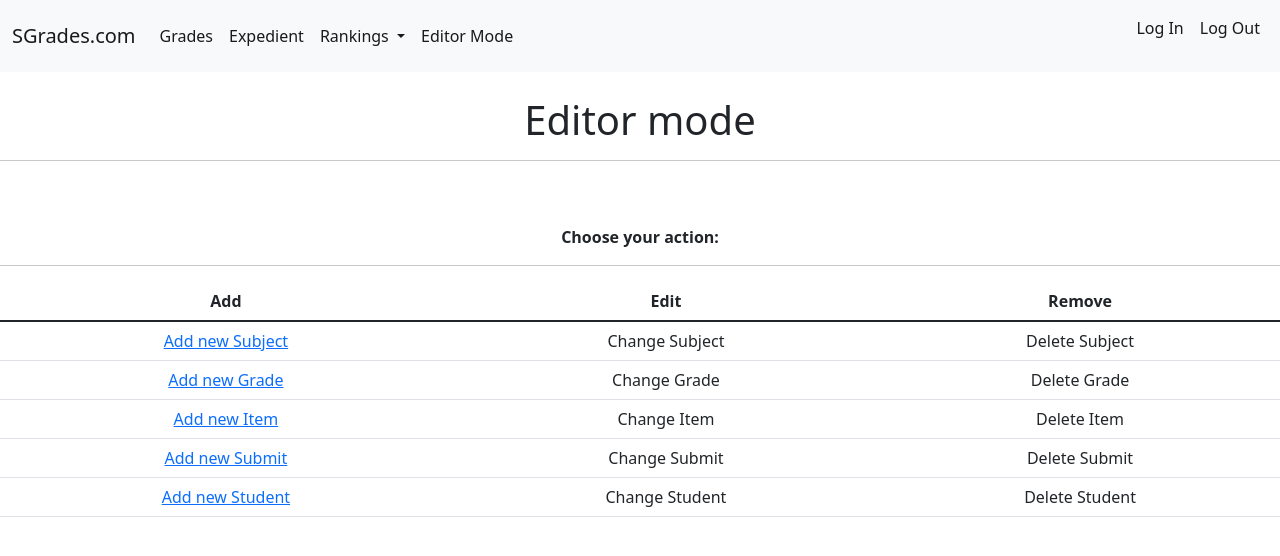
After one commit to HalfC-C/SGrades.com, a Django app: page /editormode/ in a window 1280 px wide. The commit adds this page. Shown: the top 556 px of the page. Run offline with Django 4.2, Linux system fonts and the light colour scheme; some libraries are stand-ins or nearby versions.

Commit message:
added rankings, started editor mode. Add works

```diff
--- a/SGrades/urls.py
+++ b/SGrades/urls.py
@@ -9,4 +9,11 @@ urlpatterns = [
    # path('login/', LoginView.as_view(), name='Login'),
     #path('register/', RegisterView.as_view(), name='Register'),
     path('', HomePageView.as_view(), name='home'),
+    path('editormode/', EditorModeView, name='editormode'),
+    path('editormode/editornewstudent/', EditorNewStudentView.as_view(), name='editornewstudent'),
+    path('editormode/editornewgrade/', EditorNewGradeView.as_view(), name='editornewgrade'),
+    path('editormode/editornewitem/', EditorNewItemView.as_view(), name='editornewitem'),
+    path('editormode/editornewsubject/', EditorNewSubjectView.as_view(), name='editornewsubject'),
+    path('editormode/editornewsubmit/', EditorNewSubmitView.as_view(), name='editornewsubmit'),
+
 ]
--- a/SGrades/views.py
+++ b/SGrades/views.py
@@ -1,6 +1,8 @@
-from django.views.generic import ListView, TemplateView
+from django.views.generic import ListView, TemplateView, DeleteView
 from django.shortcuts import render
 from django.contrib.auth.models import User
+
+from django.views.generic.edit import CreateView, UpdateView
 
 from .models import *
 
@@ -211,3 +213,34 @@ def GradesView(request):
 
 class RegisterView(TemplateView):
     template_name = 'register.html'
+
+
+def EditorModeView(request):
+
+    context = {}
+    return render(request, 'editormode.html', context)
+
+class EditorNewStudentView(CreateView):
+    model = Student#, Subject, Grade, Submit, Item
+    template_name = 'edit_new_student.html'
+    fields = ['Student_Nif', 'Name','Surname', 'Course']
+
+class EditorNewGradeView(CreateView):
+    model = Grade#, Subject, Grade, Submit, Item
+    template_name = 'edit_new_grade.html'
+    fields = ['Student', 'Subject_Grades']
+
+class EditorNewSubmitView(CreateView):
+    model = Submit#, Subject, Grade, Submit, Item
+    template_name = 'edit_new_submit.html'
+    fields = ['Student', 'Item_Submitted','Punctuation']
+
+class EditorNewItemView(CreateView):
+    model = Item#, Subject, Grade, Submit, Item
+    template_name = 'edit_new_item.html'
+    fields = ['Item_Name', 'Item_From_Subject','Ponderation', 'Date']
+
+class EditorNewSubjectView(CreateView):
+    model = Subject#, Subject, Grade, Submit, Item
+    template_name = 'edit_new_subject.html'
+    fields = ['Subject_Name', 'Course']
--- a/templates/base.html
+++ b/templates/base.html
@@ -33,8 +33,13 @@
           <ul class="dropdown-menu" aria-labelledby="Dropdown">
             <li><a class="dropdown-item" href="{% url 'Global Ranking' %}">Global Ranking</a></li>
             <li><a class="dropdown-item" href="{% url 'Subject Ranking' %}">Subject Ranking</a></li>
+
           </ul>
+          <li class="nav-item">
+            <a class="nav-link active" aria-current="page" href="{% url 'editormode' %}">Editor Mode</a>
+          </li>
       </ul>
+
         <form class="d-flex">
         <ul class="navbar-nav me-auto mb-0 mb-lg-0">
         <li class="nav-item">
--- /dev/null
+++ b/templates/editormode.html
@@ -0,0 +1,101 @@
+{% extends 'base.html' %}
+
+{% block content %}
+
+    <br>
+        <h1 style="text-align:center">
+            Editor mode
+        </h1>
+    <hr>
+
+    <table class="table">
+        <thread>
+            <br><br>
+            <p style="text-align:center">
+                <b>
+                    Choose your action:
+                </b>
+            </p>
+            <hr>
+            <tr style="text-align:center">
+            <th scope="col">Add</th>
+            <th scope="col">Edit</th>
+            <th scope="col">Remove</th>
+            </tr>
+        </thread>
+        <tbody style="text-align:center">
+            <tr>
+                <td>
+                    <a href="{% url 'editornewsubject' %}">
+                        Add new Subject
+                    </a>
+                </td>
+                <td>
+                    Change Subject
+                </td>
+                <td>
+                    Delete Subject
+                </td>
+            </tr>
+            <tr>
+                <td>
+                    <a href="{% url 'editornewgrade' %}">
+                        Add new Grade
+                    </a>
+
+                </td>
+                <td>
+                    Change Grade
+                </td>
+                <td>
+                    Delete Grade
+                </td>
+            </tr>
+            <tr>
+                <td>
+                    <a href="{% url 'editornewitem' %}">
+                        Add new Item
+                    </a>
+
+                </td>
+                <td>
+                    Change Item
+                </td>
+                <td>
+                    Delete Item
+                </td>
+            </tr>
+            <tr>
+                <td>
+                    <a href="{% url 'editornewsubmit' %}">
+                        Add new Submit
+                    </a>
+
+                </td>
+                <td>
+                    Change Submit
+                </td>
+                <td>
+                    Delete Submit
+                </td>
+            </tr>
+            <tr>
+                <td>
+                    <a href="{% url 'editornewstudent' %}">
+                        Add new Student
+                    </a>
+
+                </td>
+                <td>
+                    Change Student
+                </td>
+                <td>
+                    Delete Student
+                </td>
+            </tr>
+        </tbody>
+
+    </table>
+
+
+{% endblock %}
```
Also changed, not shown: templates/edit_new_grade.html (added, +17 -0 lines), templates/edit_new_item.html (added, +17 -0 lines), templates/edit_new_student.html (added, +17 -0 lines), templates/edit_new_subject.html (added, +17 -0 lines), templates/edit_new_submit.html (added, +17 -0 lines).
